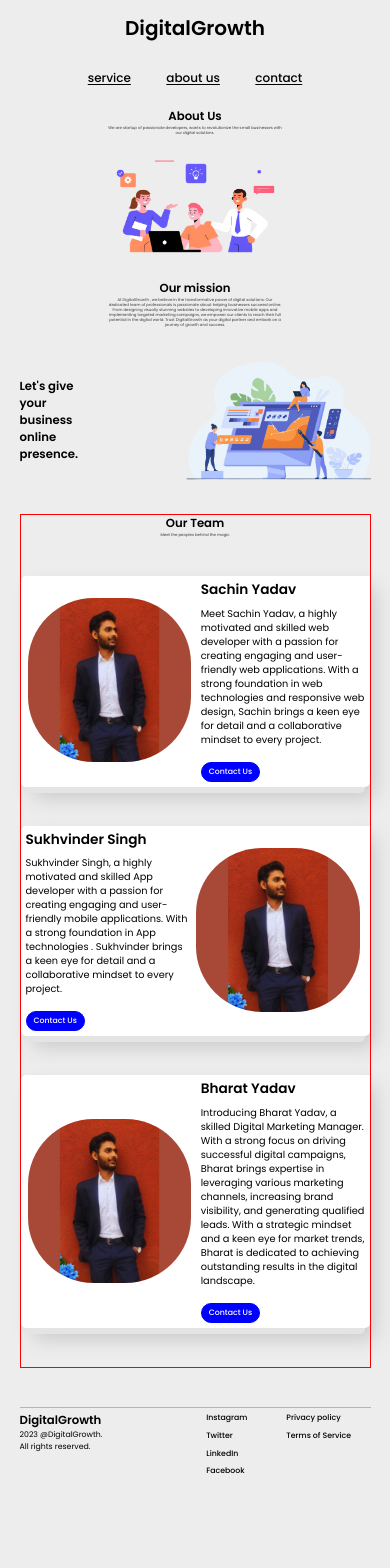
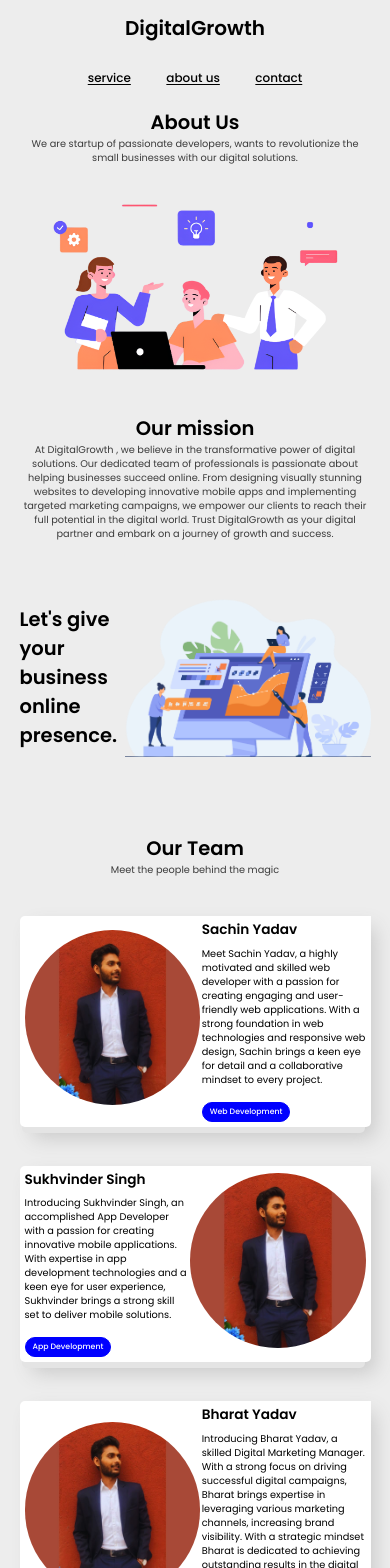
Before and after one commit to SinniS1/Digital-Growth, a Next.js app: page /about in a window 390 px wide. Shown: the top 1568 px of the page. Before the commit the page ends 1485 px from the top, so only its background shows below. Built offline with nearby package versions, Linux system fonts and the light colour scheme.

Commit message:
done About us

```diff
--- a/src/app/(pages)/about/AboutPage.css
+++ b/src/app/(pages)/about/AboutPage.css
@@ -1,6 +1,6 @@
-.AboutPage {
-    /* border: 1px solid red; */
-}
+/* .AboutPage {
+    border: 1px solid red;
+} */
 
 .AboutPage__Landing {
     /* border: 1px solid blue; */
@@ -8,7 +8,7 @@
     display: flex;
     flex-direction: column;
     align-items: center;
-    margin: 2vw auto 3vw auto;
+    margin: 2vw auto 0 auto;
 }
 
 .About__Image {
@@ -35,11 +35,14 @@
     display: flex;
     align-items: center;
     justify-content: space-between;
-    padding: 1vw 0 4vw 0;
+    height: 45vw;
+}
+
+.Section2__Image {
+    width: 50vw;
 }
 
 .Section2__Heading {
-    /* border: 1px solid red; */
     width: 14vw;
 }
 
@@ -47,7 +50,8 @@
 /* Section3 */
 
 .About_Section3 {
-    border: 1px solid red;
+    /* border: 1px solid red; */
+    margin-top: 5vw;
 }
 
 .Section3_Team {
@@ -55,3 +59,70 @@
     flex-direction: column;
     align-items: center;
 }
+
+
+/* Responsiveness */
+@media screen and (max-width:768px) {
+    .AboutPage__Landing {
+        width: 80vw;
+    }
+
+    .About__Image {
+        width: 80vw;
+    }
+
+    .About__Heading {
+        font-size: 4vw;
+    }
+
+    .About__Para {
+        font-size: 1.5vw;
+    }
+
+    .About_Section2 {
+        height: 50vw;
+    }
+
+    .Section2__Heading {
+        width: 20vw;
+    }
+
+    .Section2__Image {
+        width: 55vw;
+    }
+}
+
+
+@media screen and (max-width:480px) {
+    .AboutPage__Landing {
+        width: 90vw;
+    }
+
+    .About__Image {
+        width: 90vw;
+    }
+
+    .About__Heading {
+        font-size: 5vw;
+    }
+
+    .About__Para {
+        font-size: 2.5vw;
+    }
+
+    .About_Section2 {
+        height: 70vw;
+    }
+
+    .Section2__Heading {
+        width: 25vw;
+    }
+
+    .Section2__Image {
+        width: 63vw;
+    }
+
+    .About_Section3 {
+        width: 90vw;
+    }
+}
--- a/src/app/(pages)/about/page.tsx
+++ b/src/app/(pages)/about/page.tsx
@@ -1,6 +1,5 @@
 import React from 'react'
 import './AboutPage.css'
-import '../../components/FeatureSection/FeatureSection.css'
 import FeatureSection from '@/app/components/FeatureSection/FeatureSection'
 
 const page = () => {
@@ -20,17 +19,17 @@ const page = () => {
       <div className='About_Section2'>
         <span className='About__Heading Section2__Heading'>{`Let's give your business online presence.`}</span>
         {/* eslint-disable-next-line @next/next/no-img-element */}
-        <img src='./6.png' alt='Section2__Image' className='About__Image' />
+        <img src='./5.png' alt='Section2__Image' className='Section2__Image' />
       </div>
       <div className='About_Section3'>
         <div className='Section3_Team'>
           <span className='About__Heading'>Our Team</span>
-          <p className='About__Para'>{`Meet the peoples behind the magic`}</p>
+          <p className='About__Para'>{`Meet the people behind the magic`}</p>
         </div>
         <FeatureSection
           heading={'Sachin Yadav'}
           para={`Meet Sachin Yadav, a highly motivated and skilled web developer with a passion for creating engaging and user-friendly web applications. With a strong foundation in web technologies and responsive web design, Sachin brings a keen eye for detail and a collaborative mindset to every project.`}
-          btn1={'Contact Us'}
+          btn1={'Web Development'}
           btn1Link={'/contact'}
           image='./SachinProfile.jpg'
           profileImage={true}
@@ -39,8 +38,8 @@ const page = () => {
         />
         <FeatureSection
           heading={'Sukhvinder Singh'}
-          para={`Sukhvinder Singh, a highly motivated and skilled App developer with a passion for creating engaging and user-friendly mobile applications. With a strong foundation in App technologies . Sukhvinder brings a keen eye for detail and a collaborative mindset to every project.`}
-          btn1={'Contact Us'}
+          para={`Introducing Sukhvinder Singh, an accomplished App Developer with a passion for creating innovative mobile applications. With expertise in app development technologies and a keen eye for user experience, Sukhvinder brings a strong skill set to deliver mobile solutions.`}
+          btn1={'App Development'}
           btn1Link={'/contact'}
           image='./SachinProfile.jpg'
           profileImage={true}
@@ -49,8 +48,8 @@ const page = () => {
         />
         <FeatureSection
           heading={'Bharat Yadav'}
-          para={`Introducing Bharat Yadav, a skilled Digital Marketing Manager. With a strong focus on driving successful digital campaigns, Bharat brings expertise in leveraging various marketing channels, increasing brand visibility, and generating qualified leads. With a strategic mindset and a keen eye for market trends, Bharat is dedicated to achieving outstanding results in the digital landscape.`}
-          btn1={'Contact Us'}
+          para={`Introducing Bharat Yadav, a skilled Digital Marketing Manager. With a strong focus on driving successful digital campaigns, Bharat brings expertise in leveraging various marketing channels, increasing brand visibility. With a strategic mindset Bharat is dedicated to achieving outstanding results in the digital landscape.`}
+          btn1={'Digital Marketing'}
           btn1Link={'/contact'}
           image='./SachinProfile.jpg'
           profileImage={true}
--- a/src/app/(pages)/contact/page.tsx
+++ b/src/app/(pages)/contact/page.tsx
@@ -40,7 +40,7 @@ const Page = () => {
             type='text'
             id='Contact__Message'
             name='Project__Requirements'
-            placeholder='eg:- Website, Mobile App ...'
+            placeholder='eg:- Website for my sales business, ...'
             required
           />
           <button type='submit' className='Contact__Button'>
--- a/src/app/components/FeatureSection/FeatureSection.css
+++ b/src/app/components/FeatureSection/FeatureSection.css
@@ -72,17 +72,16 @@
 
 /* ProfileImage */
 .ProfileImage {
-    width: 35vw;
+    width: 25vw;
     object-fit: cover;
     border-radius: 40%;
-    margin: 10px 5px 5px 2px;
 }
 
 /* Card Container */
 
 .CardContainer {
     /* border: 1px solid blue; */
-    padding-left: 10px;
+    padding: 10px;
     background-color: #ffffff;
     border-radius: 20px;
     position: relative;
@@ -246,4 +245,9 @@
     .Line {
         border-top: 1px solid #d0d0d0;
     }
+
+    .ProfileImage {
+        width: 45vw;
+        border-radius: 50%;
+    }
 }
--- a/src/app/components/FeatureSection/FeatureSection.tsx
+++ b/src/app/components/FeatureSection/FeatureSection.tsx
@@ -22,7 +22,7 @@ const FeatureSection = ({
           <img
             src={image}
             alt='FeatureSection__image'
-            className={`FeatureSection__image ${profileImage ? 'ProfileImage' : ''}`}
+            className={`${profileImage ? 'ProfileImage' : 'FeatureSection__image'}`}
           />
         </div>
       )}
@@ -46,7 +46,7 @@ const FeatureSection = ({
           <img
             src={image}
             alt='FeatureSection__image'
-            className={`FeatureSection__image ${profileImage ? 'ProfileImage' : ''}`}
+            className={`${profileImage ? 'ProfileImage' : 'FeatureSection__image'}`}
           />
         </div>
       )}
--- a/src/app/page.tsx
+++ b/src/app/page.tsx
@@ -34,6 +34,8 @@ export default function Home() {
         para='We specialize in crafting exceptional digital experiences through expert development. Our team combines cutting-edge technology, creative design, and seamless functionality to build websites that captivate audiences and drive business growth.'
         btn1='Hire Us'
         btn1Link='/contact'
+        btn2='About Us'
+        btn2Link='/about'
         image='./WebsiteDevelopment.png'
         isLeftImage={true}
       />
@@ -43,6 +45,8 @@ export default function Home() {
         para={`Empower your business with custom mobile solutions tailored to your unique needs. Our app development expertise combines sleek design, intuitive functionality, and seamless integration to deliver apps that drive customer engagement and enhance your brand's digital presence.`}
         btn1='Hire Us'
         btn1Link='/contact'
+        btn2='About Us'
+        btn2Link='/about'
         image='./AppDevelopment.png'
         isLeftImage={false}
       />
@@ -52,6 +56,8 @@ export default function Home() {
         para={`Unlock your business's growth potential with our data-driven marketing solutions. From social media marketing and content creation, we provide the expertise and tools you need to build a strong Online presence.`}
         btn1='Hire Us'
         btn1Link='/contact'
+        btn2='About Us'
+        btn2Link='/about'
         image='./DigitalMarketing.png'
         isLeftImage={true}
       />
```
